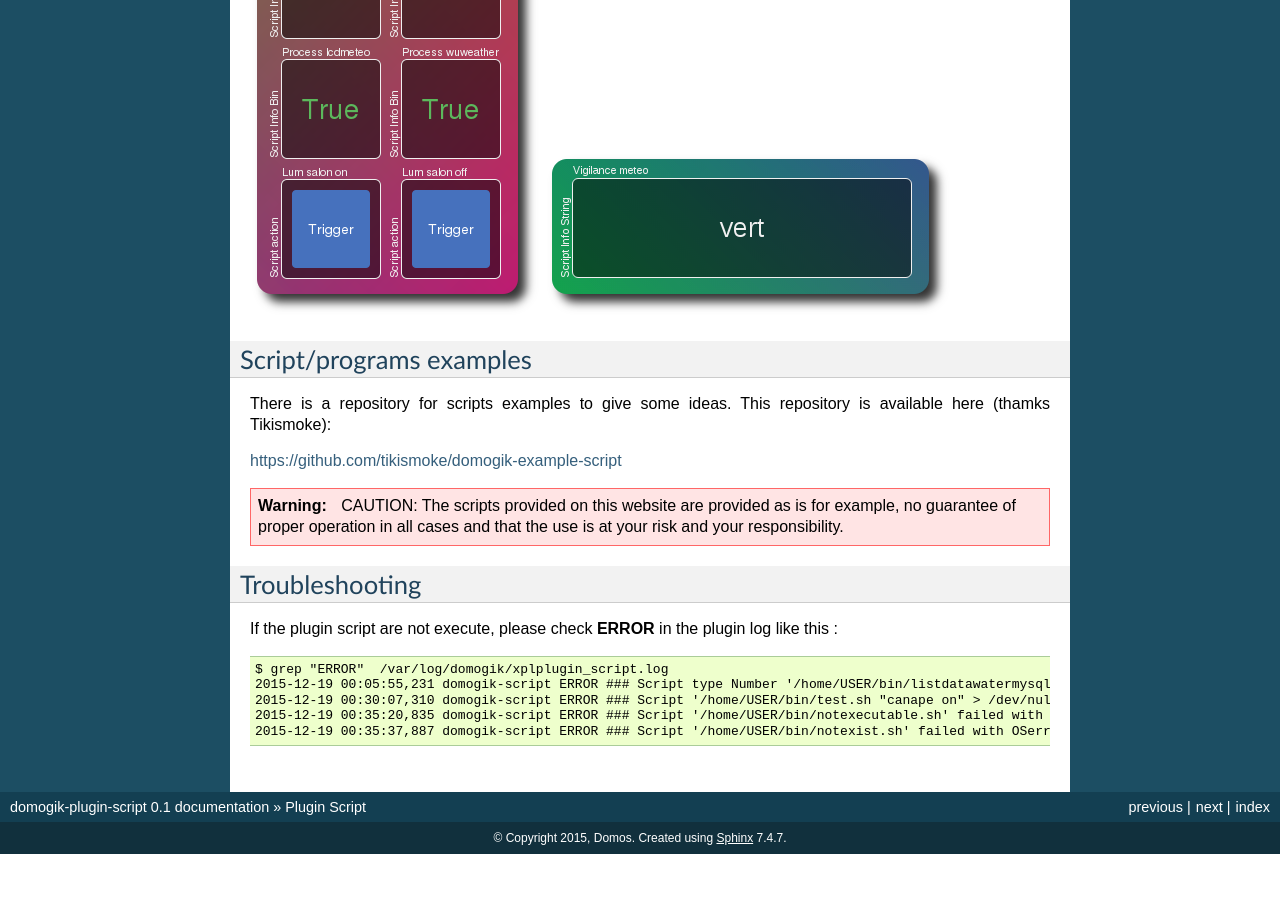
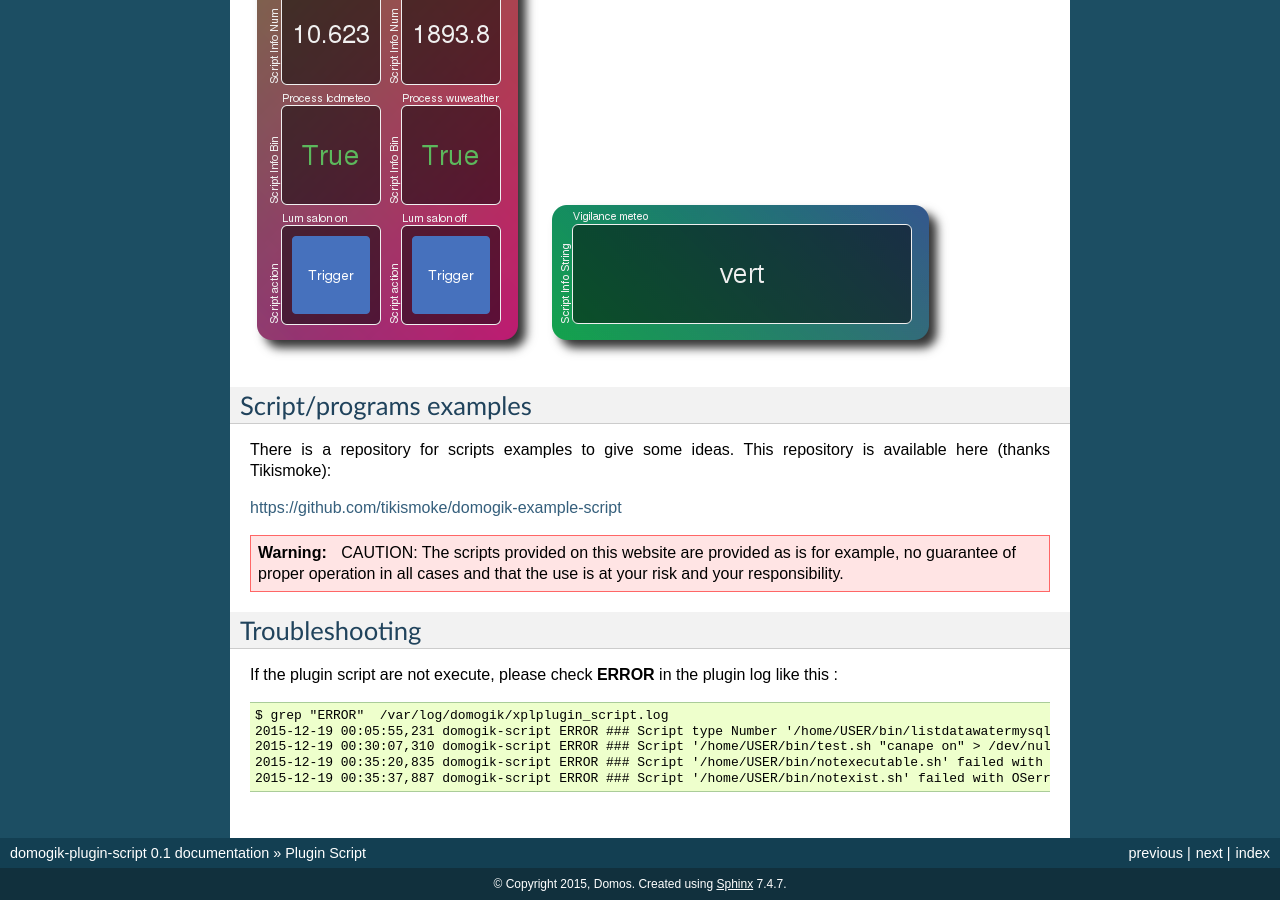
Before and after one commit to vdomos/domogik-plugin-script, a Sphinx documentation site: the page built from docs/script.txt, in a window 1280 px wide and 900 px high, scrolled down 6969 px. Built offline with Sphinx 7.4.7, drawn with Linux system fonts in a browser that asks for light colours; before the commit the page ends 7823 px from its top, so only the background shows below that; some of the changed text lies outside the part shown.

Commit message:
Doc update

```diff
--- a/docs/script.txt
+++ b/docs/script.txt
@@ -206,7 +207,7 @@
 Script/programs examples
 ========================
 
-There is a repository for scripts examples to give some ideas. This repository is available here (thamks Tikismoke):
+There is a repository for scripts examples to give some ideas. This repository is available here (thanks Tikismoke):
 
 https://github.com/tikismoke/domogik-example-script
 
```
Also changed, not shown: other parts of docs/script.txt (+1 -0 lines).
